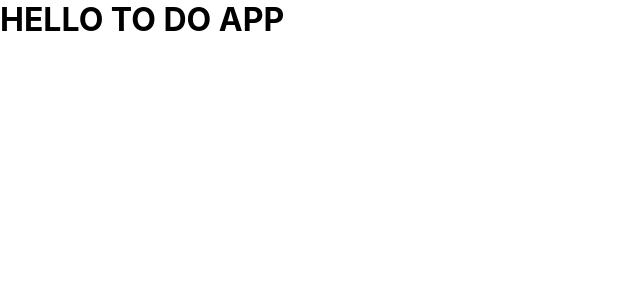
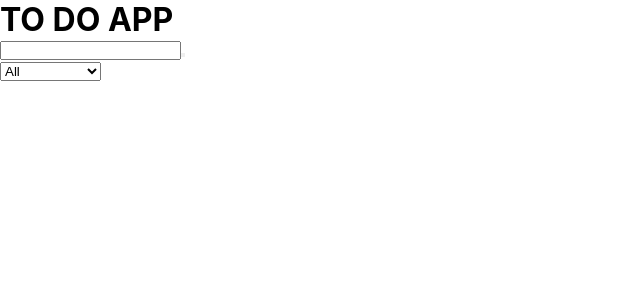
Before and after one commit to KrzysztofGrudzien/React-To-Do-App, a React (Create React App) app: page / in a window 1280 px wide. Shown: the top 300 px of the page, without its empty margins (0-640 px from the left). Built offline with nearby package versions, Linux system fonts and the light colour scheme.

Commit message:
create basic form for Form component

```diff
--- a/src/components/App/App.js
+++ b/src/components/App/App.js
@@ -1,10 +1,14 @@
 import React from "react";
 import "./App.css";
+import Form from "../Form/Form";
 
 function App() {
   return (
     <div className="App">
-      <h1>HELLO TO DO APP</h1>
+      <header>
+        <h1>TO DO APP</h1>
+      </header>
+      <Form />
     </div>
   );
 }
--- /dev/null
+++ b/src/components/Form/Form.js
@@ -0,0 +1,19 @@
+import React from "react";
+
+const Form = () => {
+  return (
+    <form className="todo-form">
+      <input type="text" className="todo-input" />
+      <button className="todo-button" type="submit"></button>
+      <div className="todo-filter-wrapper">
+        <select className="todo-select" className="todo-filter">
+          <option value="all">All</option>
+          <option value="completed">Completed</option>
+          <option value="uncompleted">Uncompleted</option>
+        </select>
+      </div>
+    </form>
+  );
+};
+
+export default Form;
```
